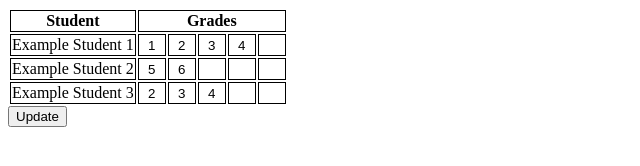
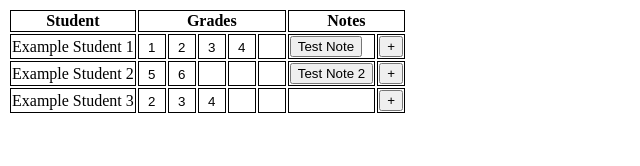
Before and after one commit to MiloszSzczechowski/ZSE_JS_Project, a plain HTML site: page sites/students/students.html in a window 1280 px wide. Shown: the whole page, without its empty margins (0-640 px from the left). Drawn offline with Linux system fonts and the light colour scheme.

Commit message:
add notes

```diff
--- a/sites/grades/grades.js
+++ /dev/null
@@ -1,141 +0,0 @@
-// UWAGI
-// OCENY
-// SPRAWDZIANY
-
-
-let students = [
-    {
-        name: "Example Student 1",
-        grades: [1, 2, 3, 4]
-    },
-    {
-        name: "Example Student 2",
-        grades: [5, 6]
-    },
-    {
-        name: "Example Student 3",
-        grades: [2, 3, 4],
-    }
-]
-
-let inputs = [];
-
-let students_table = document.getElementById("students");
-let grades_tag = document.getElementById("grades_tag");
-
-generate_html();
-
-
-function generate_html() {
-
-    let max_length = get_max_length();
-
-    let i = 0;
-    for (let student of students) {
-        let grades = ``;
-        let j = 0;
-
-        student.grades.forEach(grade => {
-            grades += `
-                <td class="grade">
-                    <input type="text" class="grade_input" name="grade" id="grade_${i}_${j}" value="${grade}" oninput="validate_grade(this)">
-                </td>
-            `;
-
-            inputs.push(`grade_${i}_${j}`);
-
-            j++;
-        });
-
-
-        let k = j;
-
-        for (let h = j; h < max_length; h++) {
-            grades += `
-                <td class="grade">
-                    <input type="text" class="grade_input" id="grade_${i}_${h}" name="new_grade" oninput="validate_grade(this)">
-                </td>
-            `
-
-            inputs.push(`grade_${i}_${h}`);
-
-            k = h+1;
-        }
-
-
-
-        students_table.innerHTML += `
-            <tr>
-                <td>
-                    ${student.name}
-                </td>
-                ${grades}
-                <td class="grade">
-                    <input type="text" class="grade_input" id="grade_${i}_${k}" name="new_grade" oninput="validate_grade(this)">
-                </td>
-            </tr>
-        `;
-
-        inputs.push(`grade_${i}_${k}`);
-
-        // if (grades_tag.colSpan < j+1) {
-        //     grades_tag.colSpan = j+1;
-        // }
-
-        i++;
-    }
-}
-
-function get_max_length() {
-    max_length = 0;
-
-    for (let index in students) {
-        grades_length = students[index].grades.length;
-
-        if (grades_length <= max_length) {
-            continue;
-        }
-
-        max_length = grades_length;
-    }
-
-    return max_length;
-}
-
-function update_grades() {
-    get_grades();
-
-    students_table.innerHTML = "";
-
-    generate_html();
-}
-
-function get_grades() {
-    inputs.forEach(input => {
-        indexes = input.split('_');
-        value = document.getElementById(input).value;
-
-        if (value != "") {
-            students[indexes[1]].grades[indexes[2]] = value;
-        }
-
-    });
-}
-
-function validate_grade(input) {
-    let value = input.value;
-    let id = input.id
-
-    if (value == "n") {
-        value = "nb";
-    }
-
-    if (!["1", "2", "3", "4", "5", "6", "nb"].includes(value)) {
-        value = value.slice(0, -1);
-        console.log("invalid grade");
-    }
-
-    input.value = value;
-
-    update_grades();
-}
--- a/sites/grades/grades.css
+++ b/sites/students/students.css
@@ -5,7 +5,6 @@ td, th {
 .grade {
     width: 20px;
     text-align: center;
-    /* border: 0px; */
 }
 
 .grade_input {
--- a/sites/grades/grades.html
+++ b/sites/students/students.html
@@ -3,7 +3,7 @@
     <head>
         <meta charset="UTF-8">
         <meta name="viewport" content="width=device-width, initial-scale=1.0">
-        <link rel="stylesheet" href="./grades.css">
+        <link rel="stylesheet" href="./students.css">
         <title>Document</title>
     </head>
     <body>
@@ -12,15 +12,16 @@
             <thead>
                 <tr>
                     <th>Student</th>
-                    <th id="grades_tag" colspan="9999999999">Grades</th>
+                    <th id="grades_tag">Grades</th>
+                    <th id="notes_tag">Notes</th>
                 </tr>
             </thead>
             <tbody id="students">
             </tbody>
         </table>
 
-        <input type="button" value="Update" onclick="update_grades()">
+        <div id="note"></div>
 
-        <script src="./grades.js"></script>
+        <script src="./students.js"></script>
     </body>
 </html>
--- /dev/null
+++ b/sites/students/students.js
@@ -0,0 +1,248 @@
+let students = [
+    {
+        name: "Example Student 1",
+        grades: [1, 2, 3, 4],
+        notes: [
+            {
+                title: "Test Note",
+                description: "This is a test note"
+            }
+        ],
+    },
+    {
+        name: "Example Student 2",
+        grades: [5, 6],
+        notes: [
+            {
+                title: "Test Note 2",
+                description: "This is a diffrent test note"
+            }
+        ]
+    },
+    {
+        name: "Example Student 3",
+        grades: [2, 3, 4],
+        notes: [
+
+        ]
+    }
+]
+
+let grade_inputs = [];
+
+let students_table = document.getElementById("students");
+
+let grades_tag = document.getElementById("grades_tag");
+let notes_tag = document.getElementById("notes_tag");
+let note_div = document.getElementById("note");
+
+students_table.innerHTML = generate_html();
+
+function generate_html() {
+    let new_html = ``
+
+    let index = 0;
+    for (let student of students) {
+        let grades = generate_grades(student, index);
+        let notes = generate_notes(student, index);
+
+        new_html += `
+            <tr>
+                <td>
+                    ${student.name}
+                </td>
+                ${grades}
+                ${notes}
+            </tr>
+        `
+
+        index++;
+    }
+
+    return new_html;
+}
+
+
+
+function generate_grades(student, index) {
+    let max_length = get_max_grades_length();
+    let grades = ``;
+    let j = 0;
+
+    student.grades.forEach(grade => {
+        grades += `
+            <td class="grade">
+                <input type="text" class="grade_input" name="grade" id="grade_${index}_${j}" value="${grade}" oninput="validate_grade(this)">
+            </td>
+        `;
+
+        grade_inputs.push(`grade_${index}_${j}`);
+
+        j++;
+    });
+
+
+    for (j; j <= max_length; j++) {
+        grades += `
+            <td class="grade">
+                <input type="text" class="grade_input" id="grade_${index}_${j}" name="new_grade" oninput="validate_grade(this)">
+            </td>
+        `
+
+        grade_inputs.push(`grade_${index}_${j}`);
+    }
+
+    grades_tag.colSpan = max_length + 1;
+
+    return grades;
+}
+
+function get_max_grades_length() {
+    max_length = 0;
+
+    for (let index in students) {
+        grades_length = students[index].grades.length;
+
+        if (grades_length <= max_length) {
+            continue;
+        }
+
+        max_length = grades_length;
+    }
+
+    return max_length;
+}
+
+function get_grades() {
+    grade_inputs.forEach(input => {
+        indexes = input.split('_');
+        value = document.getElementById(input).value;
+
+        if (value != "") {
+            if (students[indexes[1]].grades[indexes[2]]) {
+                students[indexes[1]].grades[indexes[2]] = value;
+            }
+            else {
+                students[indexes[1]].grades.push(value);
+            }
+        }
+
+    });
+}
+
+function validate_grade(input) {
+    let value = input.value;
+
+    if (value == "n") {
+        value = "nb";
+    }
+
+    if (!["1", "2", "3", "4", "5", "6", "nb"].includes(value)) {
+        value = value.slice(0, -1);
+    }
+
+    input.value = value;
+
+    update();
+}
+
+
+
+
+function generate_notes(student, index) {
+    let max_length = get_max_notes_length();
+    let notes = ``;
+    let j = 0;
+
+    student.notes.forEach(note => {
+        notes += `
+            <td class="note">
+                <input type="button" class="note_button" name="note" id="note_${index}_${j}" value="${note.title}" onclick="display_note(this)">
+            </td>
+        `;
+
+        j++;
+    });
+
+    for (j; j < max_length; j++) {
+        notes += `
+            <td class="grade"></td>
+        `
+    }
+
+    notes += `
+        <td>
+            <input type="button" class="new_note_button" id="new_note_${index}" name="new_note" value="+" onclick="create_new_note(this)">
+        </td>
+    `
+
+    notes_tag.colSpan = max_length + 1;
+
+    return notes;
+}
+
+function get_max_notes_length() {
+    max_length = 0;
+
+    for (let index in students) {
+        notes_length = students[index].notes.length;
+
+        if (notes_length <= max_length) {
+            continue;
+        }
+
+        max_length = notes_length;
+    }
+
+    return max_length;
+}
+
+function display_note(button) {
+    let indexes = button.id.split("_");
+    let note = students[indexes[1]].notes[indexes[2]];
+
+    note_div.innerHTML = `
+        <h1>${note.title}</h1>
+        <p>${note.description}</p>
+    `
+}
+
+function create_new_note(button) {
+    note_div.innerHTML = `
+        <label for="title">Note Title</label>
+        <input id="note_title" type="text" name="title"/>
+        <br>
+        <label for="description"> Note Description</label>
+        <br>
+        <textarea id="note_description" name="description" rows="10" cols="40"></textarea>
+        <br>
+        <button onclick="add_note(${button.id.split("_")[2]})">Add Note</button>
+    `
+}
+
+function add_note(student_index) {
+    title = document.getElementById("note_title").value;
+    description = document.getElementById("note_description").value;
+
+    console.log(student_index);
+    console.log(title);
+    console.log(description);
+
+    students[student_index].notes.push({
+        title,
+        description,
+    });
+
+    note_div.innerHTML = `Successfully added note`;
+
+    update();
+}
+
+
+
+
+
+function update() {
+    get_grades();
+    students_table.innerHTML = generate_html();
+}
--- a/style.css
+++ b/style.css
@@ -1,10 +1,9 @@
 #main {
-    width: 100%;
+    align-self: center;
 }
 
 #nav {
     background: green;
-    width: 100%;
     float: left;
 }
 
```
Also changed, not shown: index.html (+6 -19 lines).
